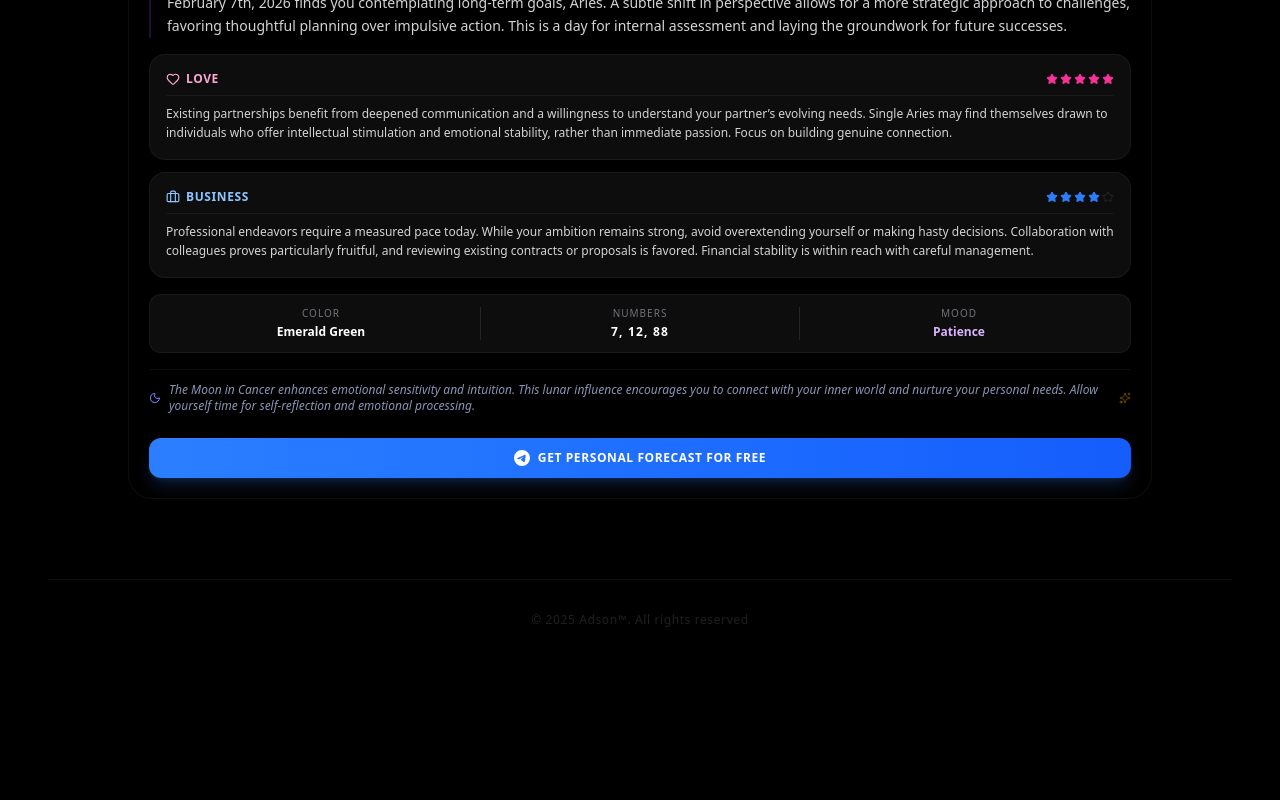
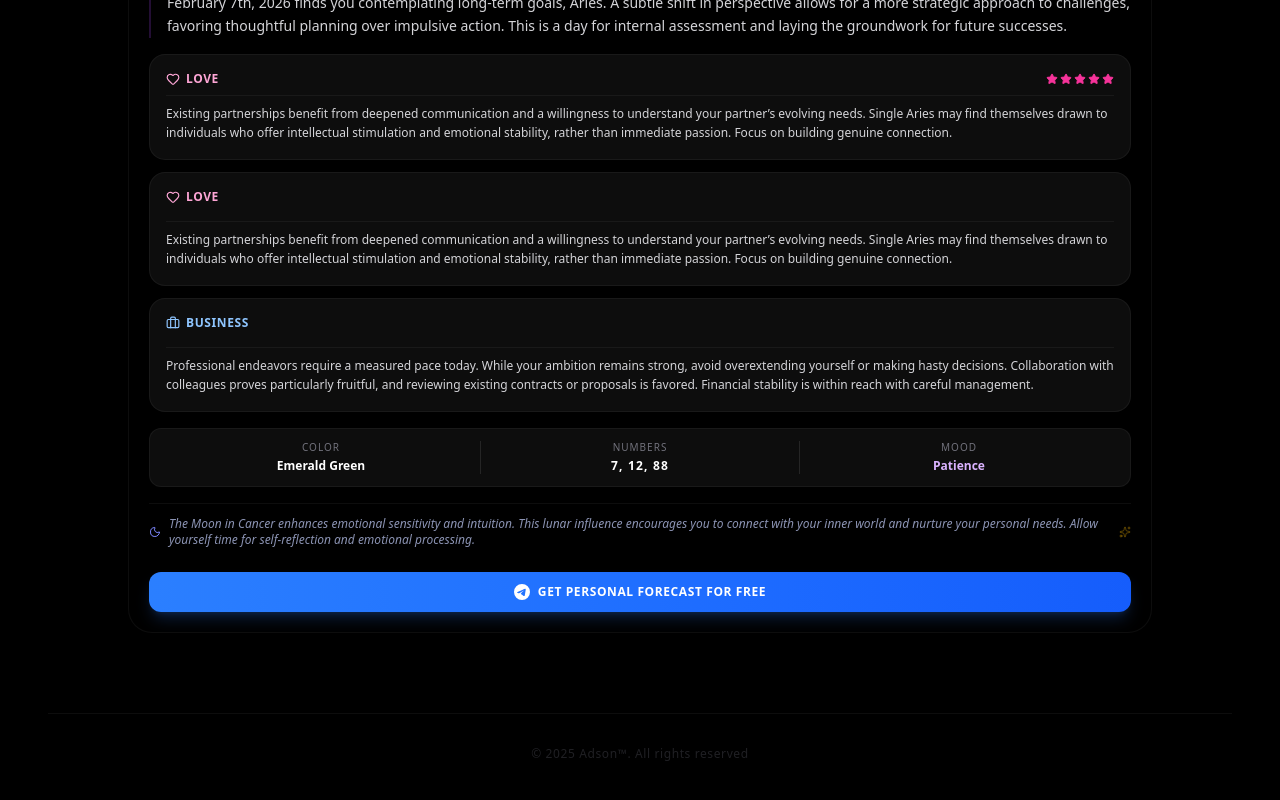
Before and after one commit to adatumwk/ASTROFLOW, a Next.js app in the folder webapp/: page / in a window 1280 px wide. Shown: the part 1022-1822 px from the top of the page. Before the commit the page ends 1698 px from the top, so only its background shows below. Built offline with nearby package versions, Linux system fonts and the light colour scheme.

Commit message:
Add files via upload

```diff
--- a/webapp/components/HoroscopeCard.tsx
+++ b/webapp/components/HoroscopeCard.tsx
@@ -120,11 +120,18 @@ export default function HoroscopeCard({ data, lang = 'en' }: HoroscopeProps) {
                         </div>
 
                         <div className="bg-white/5 rounded-2xl p-4 border border-white/5 flex flex-col justify-start gap-2 h-full">
-                            <div className="flex items-center justify-between">
-                                <div className="flex items-center gap-1.5 text-blue-300 text-xs font-bold uppercase tracking-wider">
-                                    <Briefcase className="w-3.5 h-3.5" /> {labels.business}
-                                </div>
-                                <RatingStars rating={data.business_rating || 0} colorClass="text-blue-500" />
+                            <div className="flex items-center gap-1.5 text-pink-300 text-xs font-bold uppercase tracking-wider mb-2">
+                                <Heart className="w-3.5 h-3.5" /> {labels.love}
+                            </div>
+                            <div className="w-full h-px bg-white/5" />
+                            <p className="text-xs text-zinc-300 leading-relaxed font-medium">
+                                {data.love_text?.trim()}
+                            </p>
+                        </div>
+
+                        <div className="bg-white/5 rounded-2xl p-4 border border-white/5 flex flex-col justify-start gap-2 h-full">
+                            <div className="flex items-center gap-1.5 text-blue-300 text-xs font-bold uppercase tracking-wider mb-2">
+                                <Briefcase className="w-3.5 h-3.5" /> {labels.business}
                             </div>
                             <div className="w-full h-px bg-white/5" />
                             <p className="text-xs text-zinc-300 leading-relaxed font-medium">
```
